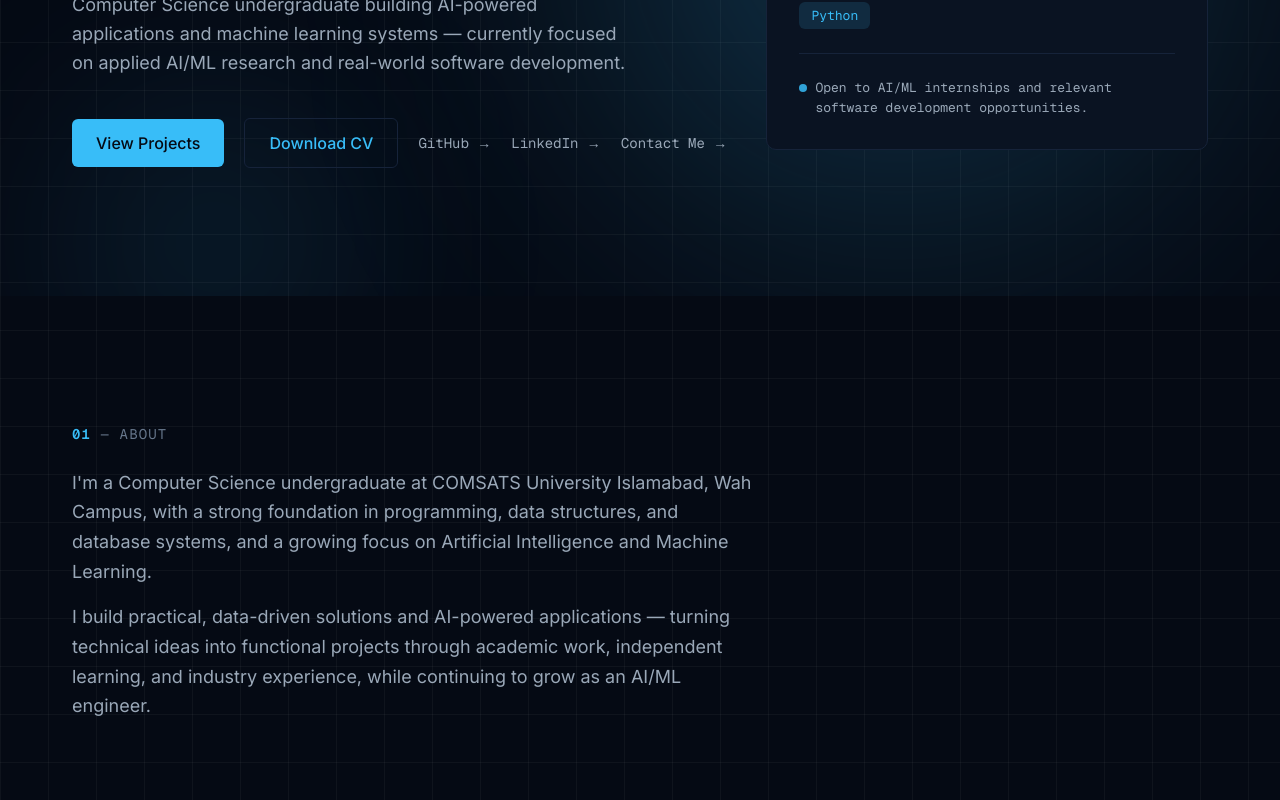
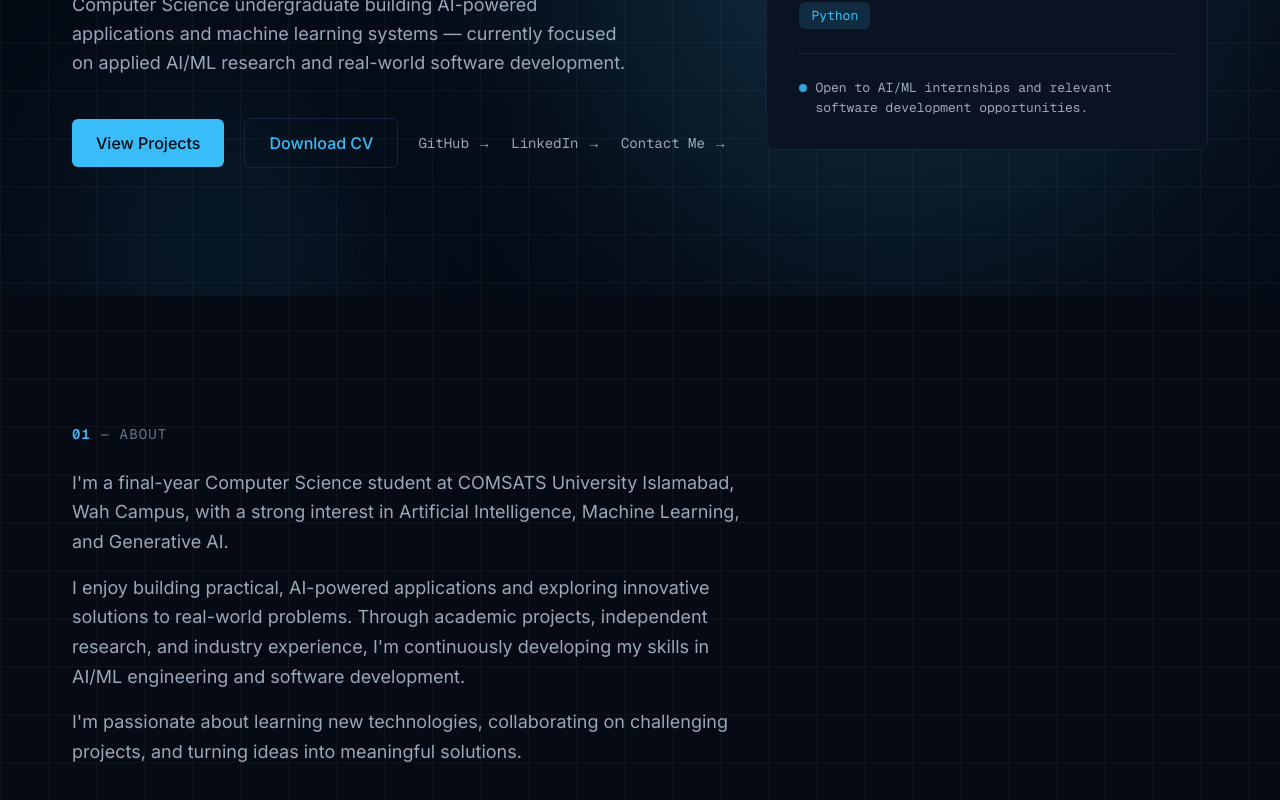
Before and after one commit to Matee-ur-Rehman/Personal-Portfolio, a Next.js app: page / in a window 1280 px wide. Shown: the part 342-1142 px from the top of the page. Built offline with nearby package versions, Linux system fonts and the light colour scheme.

Commit message:
feat: update about section copy

```diff
--- a/src/components/sections/About.tsx
+++ b/src/components/sections/About.tsx
@@ -12,17 +12,21 @@ export default function About() {
 
           <div className="mt-6 max-w-[680px] space-y-4 text-lg leading-[1.65] text-text-secondary">
             <p>
-              I&apos;m a Computer Science undergraduate at COMSATS University
-              Islamabad, Wah Campus, with a strong foundation in
-              programming, data structures, and database systems, and a
-              growing focus on Artificial Intelligence and Machine Learning.
+              I&apos;m a final-year Computer Science student at COMSATS
+              University Islamabad, Wah Campus, with a strong interest in
+              Artificial Intelligence, Machine Learning, and Generative AI.
             </p>
             <p>
-              I build practical, data-driven solutions and AI-powered
-              applications — turning technical ideas into functional
-              projects through academic work, independent learning, and
-              industry experience, while continuing to grow as an AI/ML
-              engineer.
+              I enjoy building practical, AI-powered applications and
+              exploring innovative solutions to real-world problems. Through
+              academic projects, independent research, and industry
+              experience, I&apos;m continuously developing my skills in AI/ML
+              engineering and software development.
+            </p>
+            <p>
+              I&apos;m passionate about learning new technologies,
+              collaborating on challenging projects, and turning ideas into
+              meaningful solutions.
             </p>
           </div>
         </Reveal>
```
